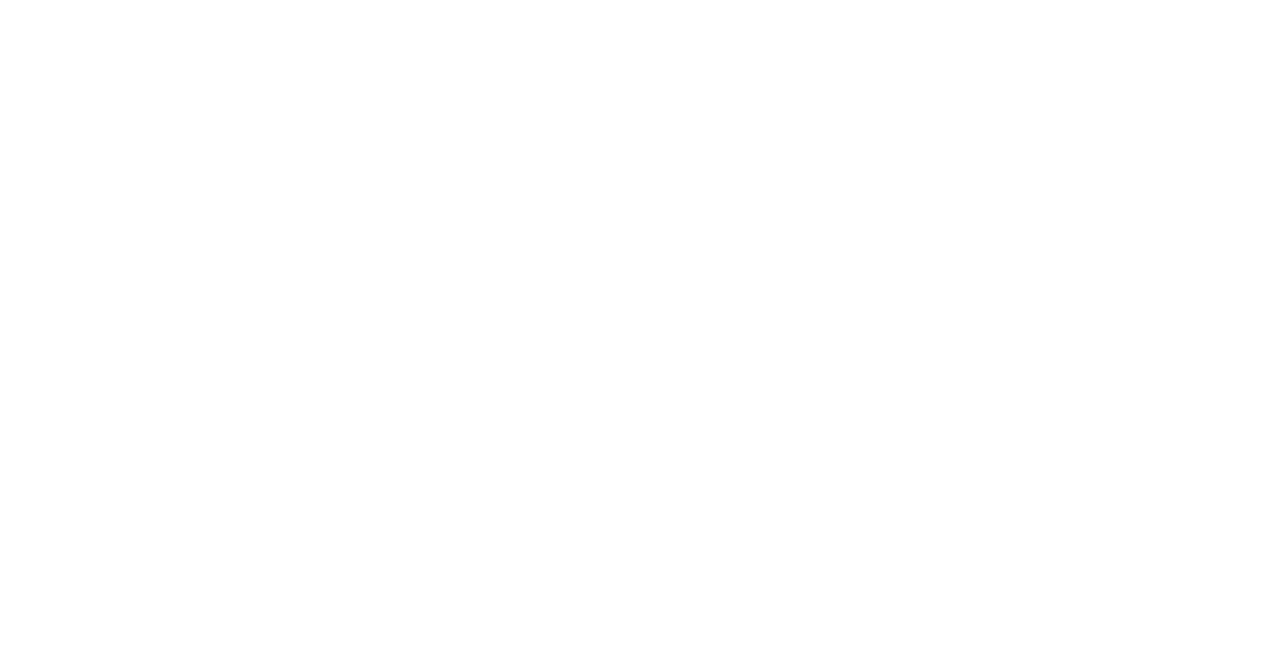
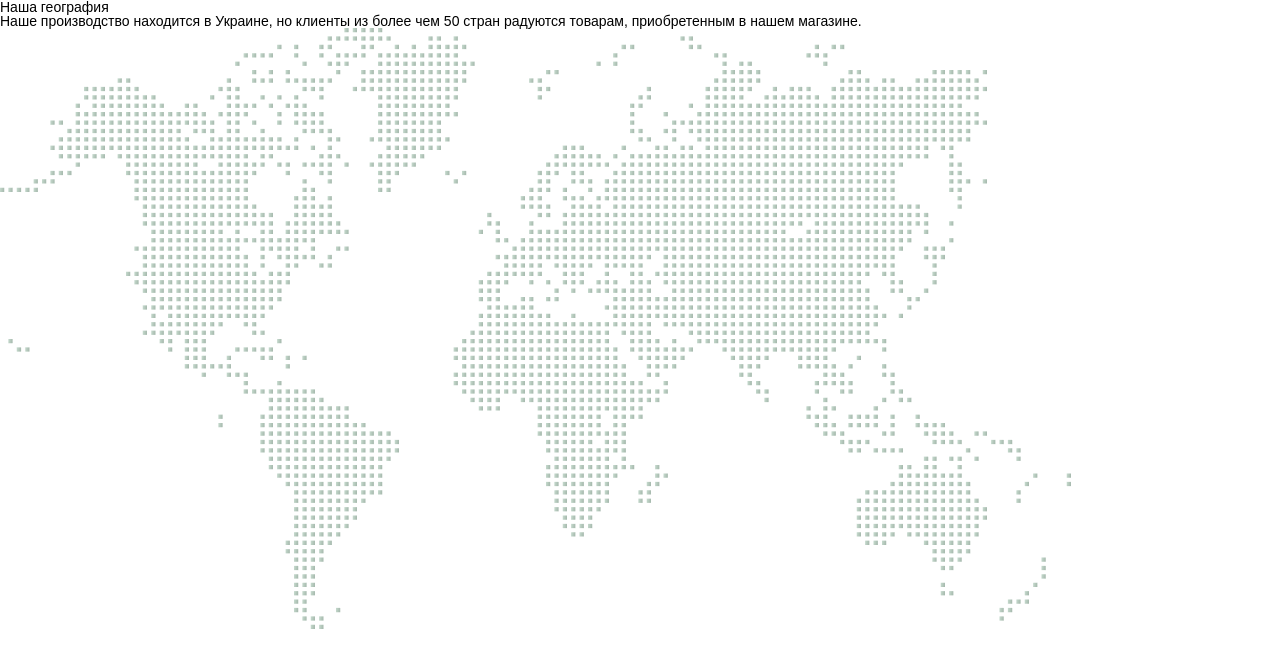
Before and after one commit to jBuran/Copper, a plain HTML site: page index.html in a window 1280 px wide. Drawn offline with Linux system fonts and the light colour scheme; a web font is replaced by a local one.

Commit message:
inital code

```diff
--- /dev/null
+++ b/assets/componets/_geography.scss
@@ -0,0 +1,28 @@
+.map {
+    &__container{
+        min-width: 1180px;
+        margin: 0 auto;
+    }
+    &__content {
+        display: flex;
+    }
+    &__title {
+
+        font-family: 'Lighthaus';
+        font-weight: 400;
+        font-size: 50px;
+        color: #031412;
+    }
+
+    &__subtitle {
+        font-family: 'Lighthaus';
+        font-weight: 400;
+        font-size: 50px;
+        color: #031412;
+
+    }
+&__maps {
+    margin: 0 auto;
+}
+
+}
--- a/index.html
+++ b/index.html
@@ -8,6 +8,22 @@
    <link rel="stylesheet" href="././css/index.css">
 </head>
 <body>
-
+ <section class="map">
+   <div class="container">
+      <div class="map__content">
+         <div class="map__description">
+         <h2 class="map__title">
+            Наша география
+         </h2>
+         <h3 class="map__subtitle">
+            Наше производство находится в Украине, но клиенты из более чем 50 стран радуются товарам, приобретенным в нашем магазине.
+         </h3>
+      </div>
+         <div class="map__img">
+            <img src="img/map.png" alt="" class="maps">
+         </div>
+      </div>
+   </div>
+ </section>
 </body>
 </html>
```
Also changed, not shown: img/map.png (added).
